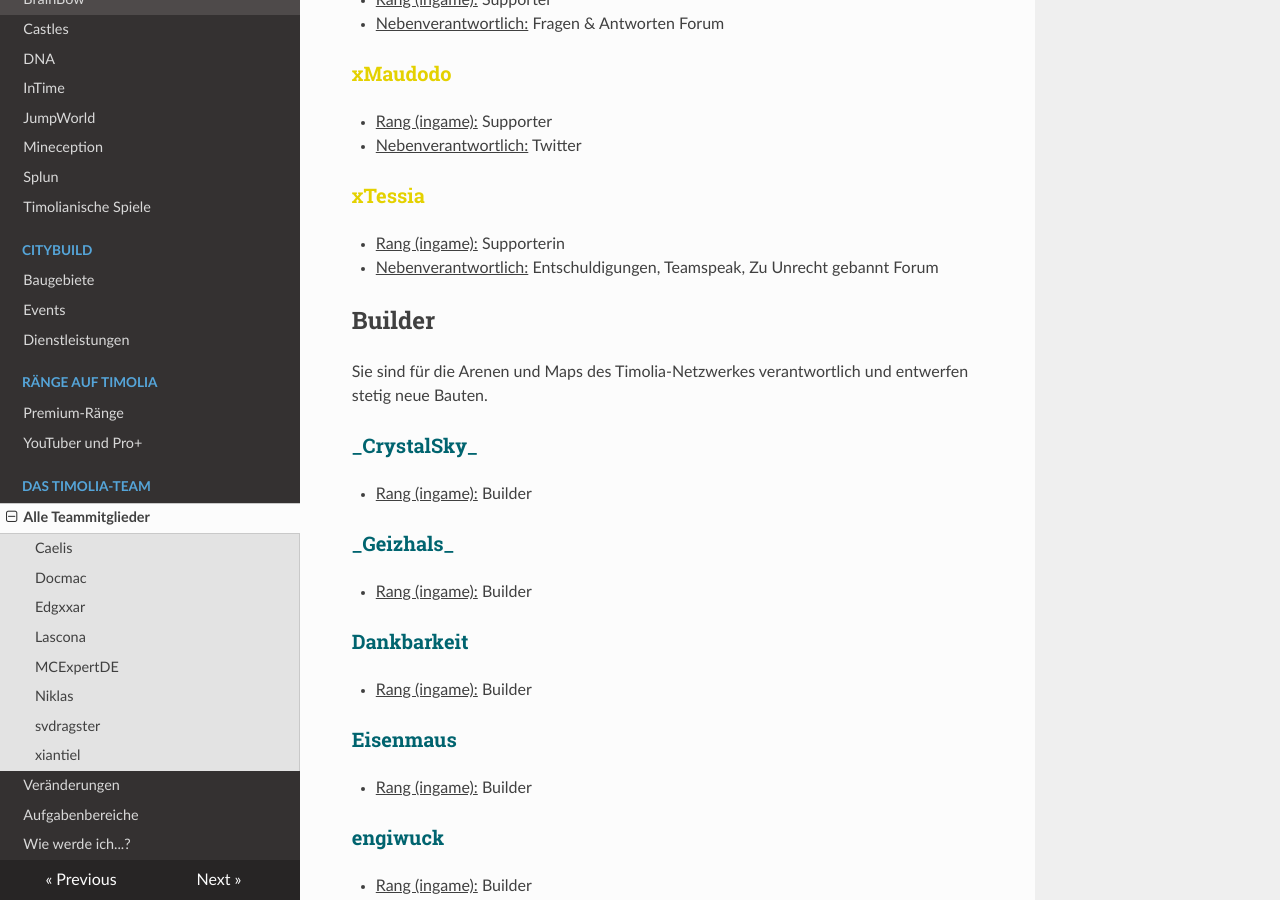
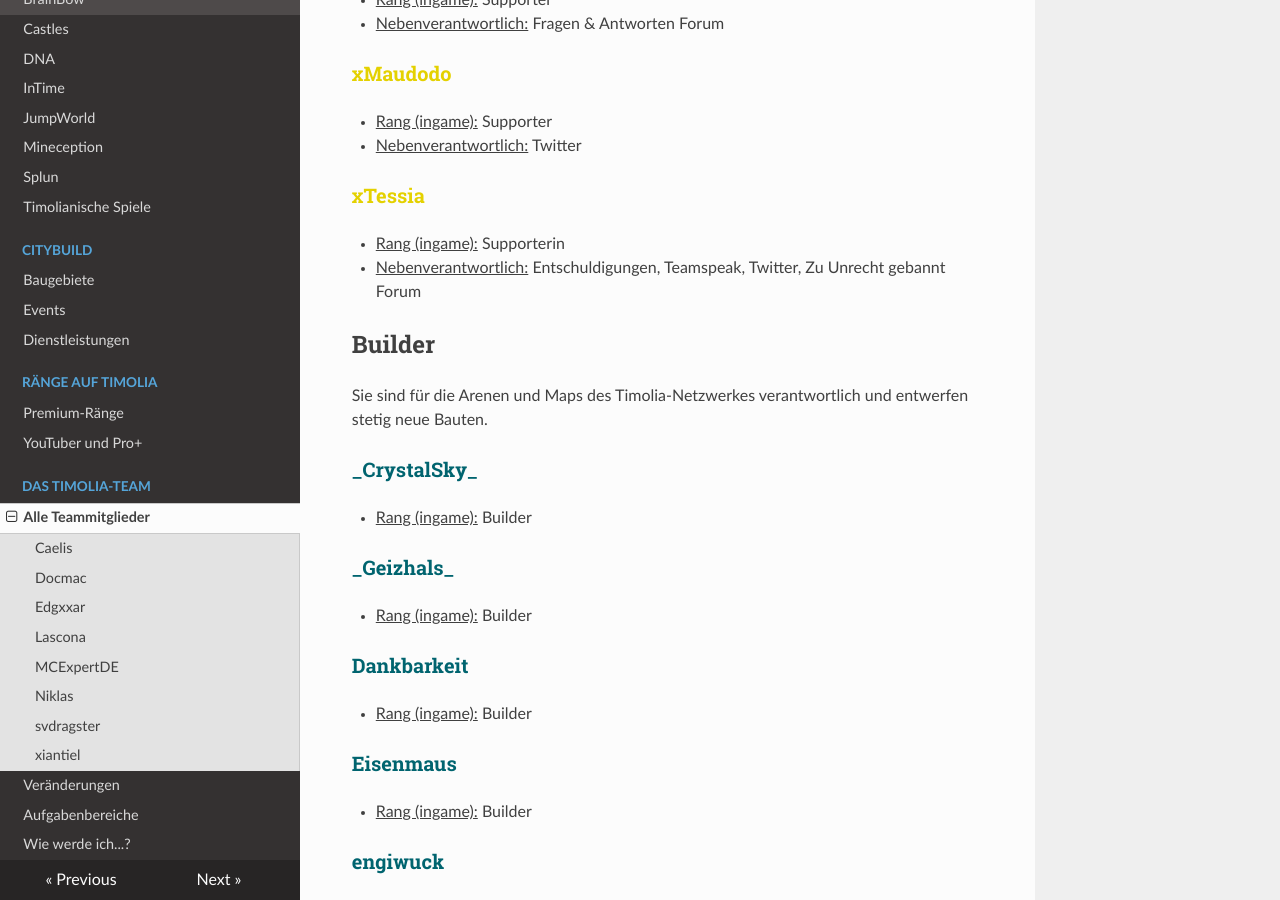
Before and after one commit to TimoliaDE/HowTo, an MkDocs documentation site: the page built from docs/team/members.md, in a window 1280 px wide and 900 px high, scrolled down 6839 px. Built offline with MkDocs 1.6.1, drawn with Linux system fonts in a browser that asks for light colours; nearby versions of some CDN libraries; old or Windows-style settings are respelled for this version of MkDocs; some of the changed text lies outside the part shown.

Commit message:
Update members.md

```diff
--- a/docs/team/members.md
+++ b/docs/team/members.md
@@ -152,7 +152,7 @@ Sie stehen für alle grundlegenden Fragen und Reports zur Verfügung und sind di
 
 ### <strong><span style="color:#E4D100">Chrissi1505</span></strong>
 - <u>Rang (ingame):</u> Supporter
-- <u>Nebenverantwortlich:</u> Fragen & Antworten Forum
+- <u>Nebenverantwortlich:</u> Fragen & Antworten Forum, Twitter
 
 ### <strong><span style="color:#E4D100">Digimon</span></strong>
 - <u>Rang (ingame):</u> Supporter
@@ -220,7 +220,7 @@ Sie stehen für alle grundlegenden Fragen und Reports zur Verfügung und sind di
 
 ###<strong><span style="color:#E4D100">xTessia</span></strong>
 - <u>Rang (ingame):</u> Supporterin
-- <u>Nebenverantwortlich:</u> Entschuldigungen, Teamspeak, Zu Unrecht gebannt Forum
+- <u>Nebenverantwortlich:</u> Entschuldigungen, Teamspeak, Twitter, Zu Unrecht gebannt Forum
 
 
 ## Builder
```
